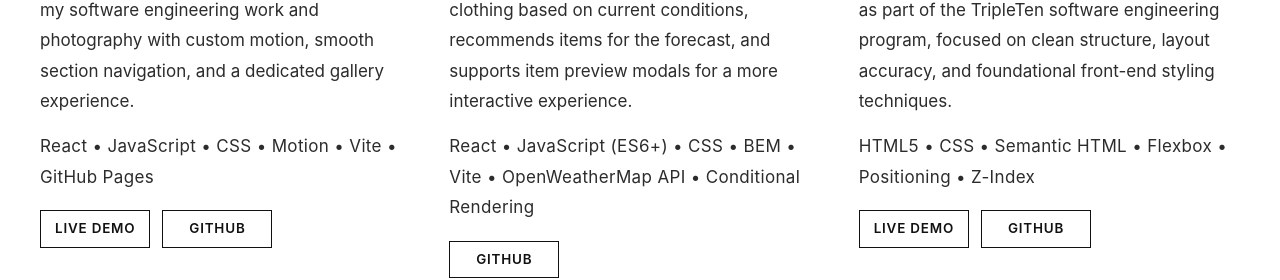
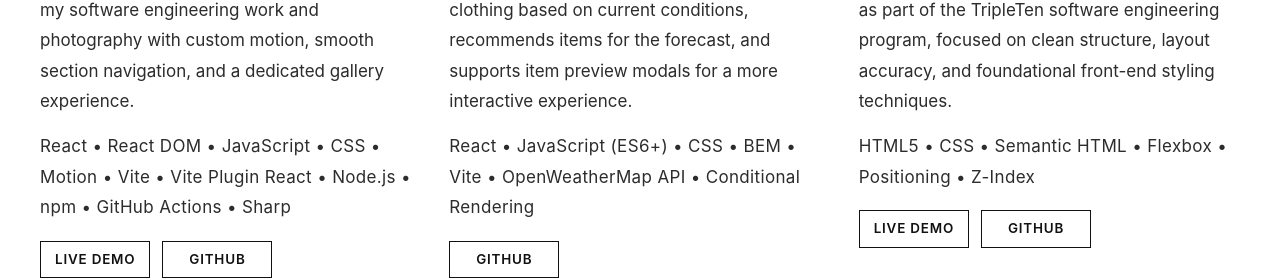
Before and after one commit to MykeRam/Mykes-Photog, a React (Vite) app in the folder client/: page / in a window 1280 px wide. Shown: the part 3398-3678 px from the top of the page. Built offline with nearby package versions, Linux system fonts and the light colour scheme; the HTML template or start-up script is replaced by a standard one.

Commit message:
docs: update portfolio project tools

```diff
--- a/client/src/components/Coding/Coding.jsx
+++ b/client/src/components/Coding/Coding.jsx
@@ -14,7 +14,8 @@ const projectCards = [
     name: 'Personal Portfolio',
     description:
       'A responsive portfolio site that brings together my software engineering work and photography with custom motion, smooth section navigation, and a dedicated gallery experience.',
-    stack: 'React • JavaScript • CSS • Motion • Vite • GitHub Pages',
+    stack:
+      'React • React DOM • JavaScript • CSS • Motion • Vite • Vite Plugin React • Node.js • npm • GitHub Actions • Sharp',
     imageSrc: portfolioPreviewSrc,
     imageAlt: 'Preview of Myke portfolio project branding',
     imageLabel: 'Portfolio Project',
```
